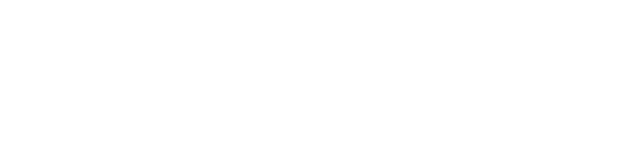
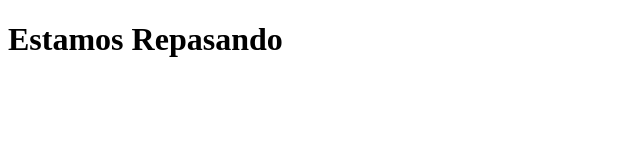
Before and after one commit to erikluis86/git-ejemplo, a plain HTML site: page index.html in a window 1280 px wide. Shown: the whole page, without its empty margins (0-640 px from the left). Drawn offline with Linux system fonts and the light colour scheme.

Commit message:
agregamos otro commit

```diff
--- a/index.html
+++ b/index.html
@@ -5,5 +5,7 @@
    <meta name="viewport" content="width=device-width, initial-scale=1.0">
    <title>Git</title>
 </head>
-<body></body>
+<body>
+   <h1>Estamos Repasando</h1>
+</body>
 </html>
```
